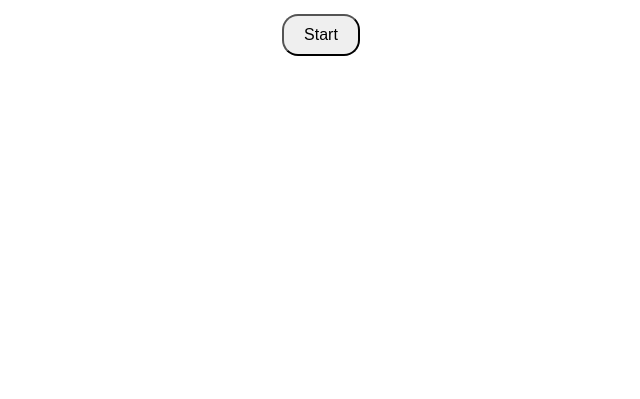
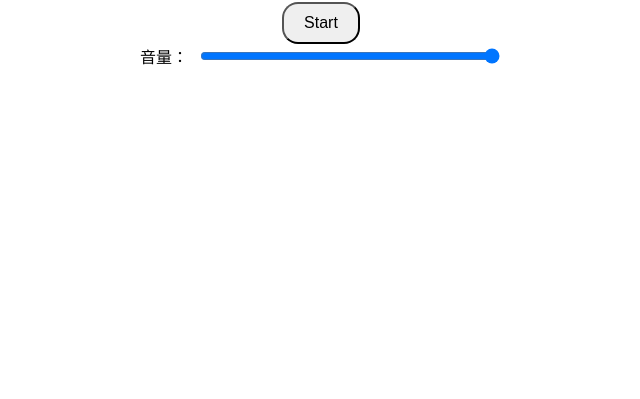
Before and after one commit to YouCheng1126/YouCheng1126.github.io, a plain HTML site: page index.html in a window 1280 px wide. Shown: the part 417-816 px from the top of the page, without its empty margins (319-959 px from the left). Drawn offline with Linux system fonts and the light colour scheme.

Commit message:
Update index.html

```diff
--- a/index.html
+++ b/index.html
@@ -19,6 +19,21 @@
             border-radius: 16px;
             cursor: pointer;
         }
+        .container {
+            max-width: 600px;
+            margin: 0 auto;
+        }
+
+        .slider-container {
+              display: flex;
+              align-items: center;
+              justify-content: center;
+              gap: 10px;
+        }
+
+        input[type="range"] {
+              width: 300px;
+        }
     </style>
 </head>
 <body>
@@ -26,9 +41,15 @@
     <button id="toggleButton">Start</button>
     <audio id="alertSound" src="./1.wav" preload="auto"></audio>
 
+    <div class="slider-container">
+        <label for="volume">音量：</label>
+        <input type="range" id="volume" min="0" max="1" step="0.01" value="1">
+    </div>
+
     <script>
         const alertSound = document.getElementById("alertSound");
         const toggleButton = document.getElementById("toggleButton");
+        const volumeSlider = document.getElementById("volume");
 
         let isRunning = false; // 初始狀態為停止
         let intervalId; // 儲存計時器的ID
@@ -76,6 +97,11 @@
 
         // 每3秒檢查一次時間
         intervalId = setInterval(checkTime, 5000);
+
+        // 更新音量根據滑條的值
+        volumeSlider.addEventListener("input", (event) => {
+            alertSound.volume = event.target.value;
+        });
     </script>
 </body>
 </html>
```
